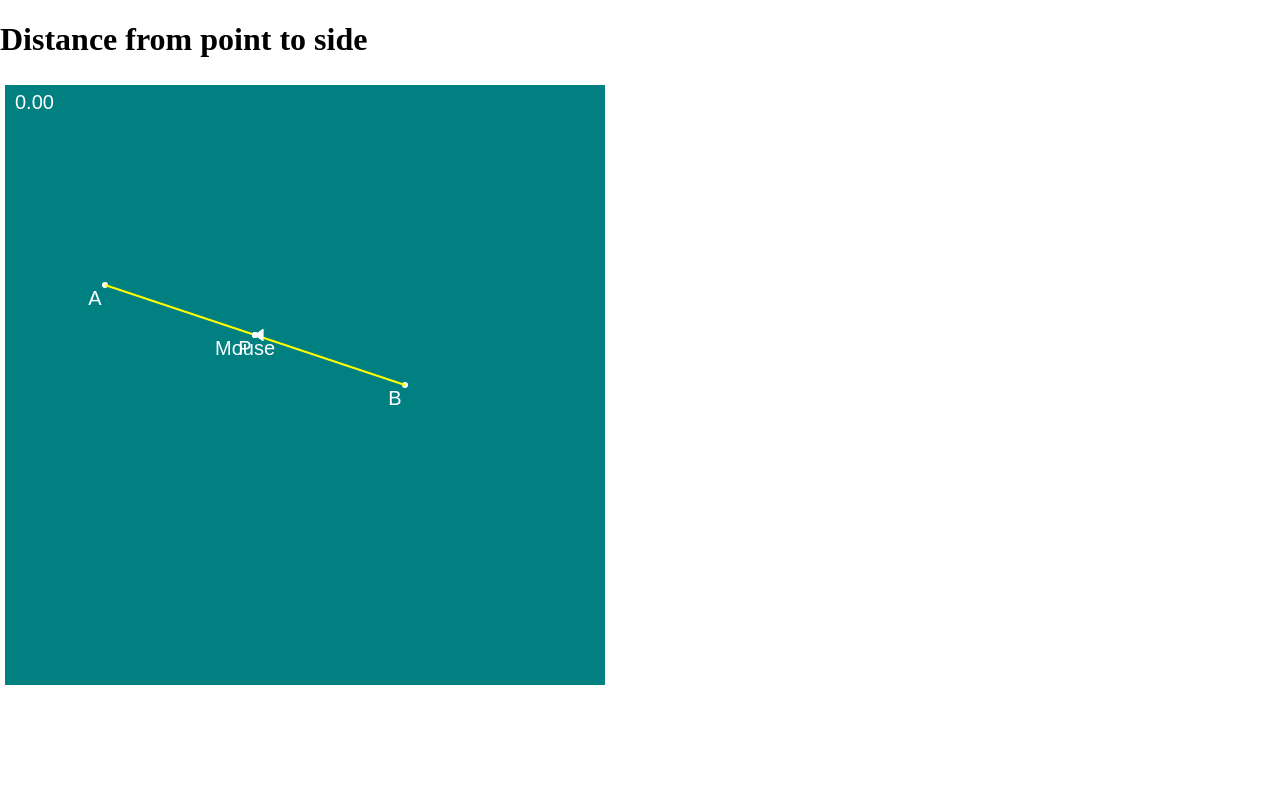
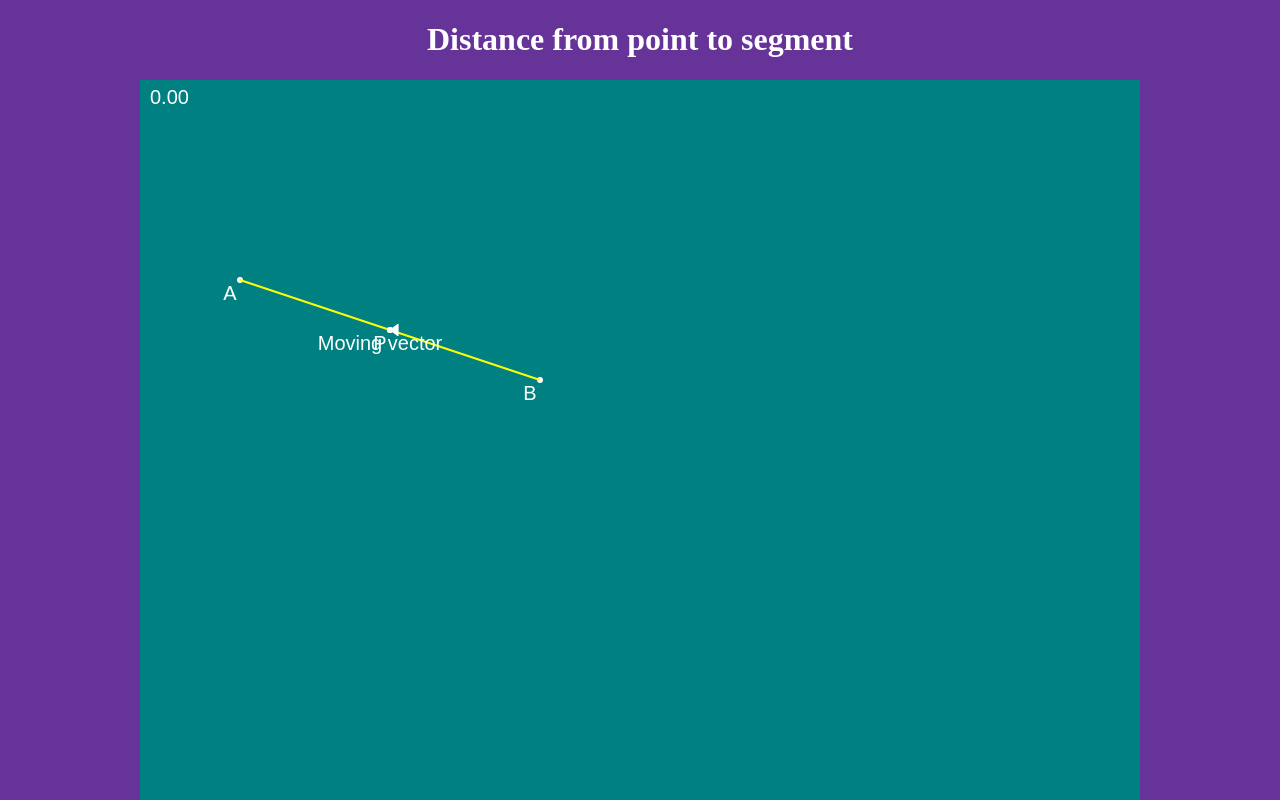
Before and after one commit to GeorgeCrisan/distanceJS, a plain HTML site: page index.html in a window 1280 px wide. Shown: the top 800 px of the page. Drawn offline with Linux system fonts and the light colour scheme.

Commit message:
[refactor] Better styling

```diff
--- a/index.css
+++ b/index.css
@@ -3,7 +3,24 @@ body, html {
     padding: 0;
 }
 
+body {
+    background: rebeccapurple;
+    text-align: center;
+}
+
+body h1 {
+    color: white;
+}
+
+.container {
+    width: 100%;
+    height: 100%;
+    display: flex;
+    text-align: center;
+}
+
 canvas {
     margin: 5px;
     background-color: teal;
+    margin: auto;
 }
--- a/index.html
+++ b/index.html
@@ -10,7 +10,9 @@
   </head>
 
   <body>
-    <h1>Distance from point to side</h1>
-    <canvas id="workspace" width="600" height="600"> </canvas>
+    <h1>Distance from point to segment</h1>
+    <div class="container">
+      <canvas id="workspace" width="1000" height="1000"> </canvas>
+    </div>
   </body>
 </html>
--- a/index.js
+++ b/index.js
@@ -1,6 +1,6 @@
 const A = { coords: { x: 100, y: 200 }, label: "A" };
 const B = { coords: { x: 400, y: 300 }, label: "B" };
-const MousePointer = { coords: { x: 250, y: 250 }, label: "Mouse" };
+const MousePointer = { coords: { x: 250, y: 250 }, label: "Moving vector" };
 
 const segmentPoints = [A, B];
 const allPoints = [A, B, MousePointer];
@@ -64,12 +64,14 @@ const redrawAll = () => {
   drawArrow(result.point, MousePointer.coords);
 };
 
+// Set event listeners to change the position for the moving vector
 WORKSPACE.addEventListener("mousemove", (event) => {
   MousePointer.coords.x = event.offsetX;
   MousePointer.coords.y = event.offsetY;
   redrawAll();
 });
 
+// Set event listeners to amend segment
 WORKSPACE.addEventListener("click", (event) => {
   A.coords.x = event.offsetX;
   A.coords.y = event.offsetY;
```
